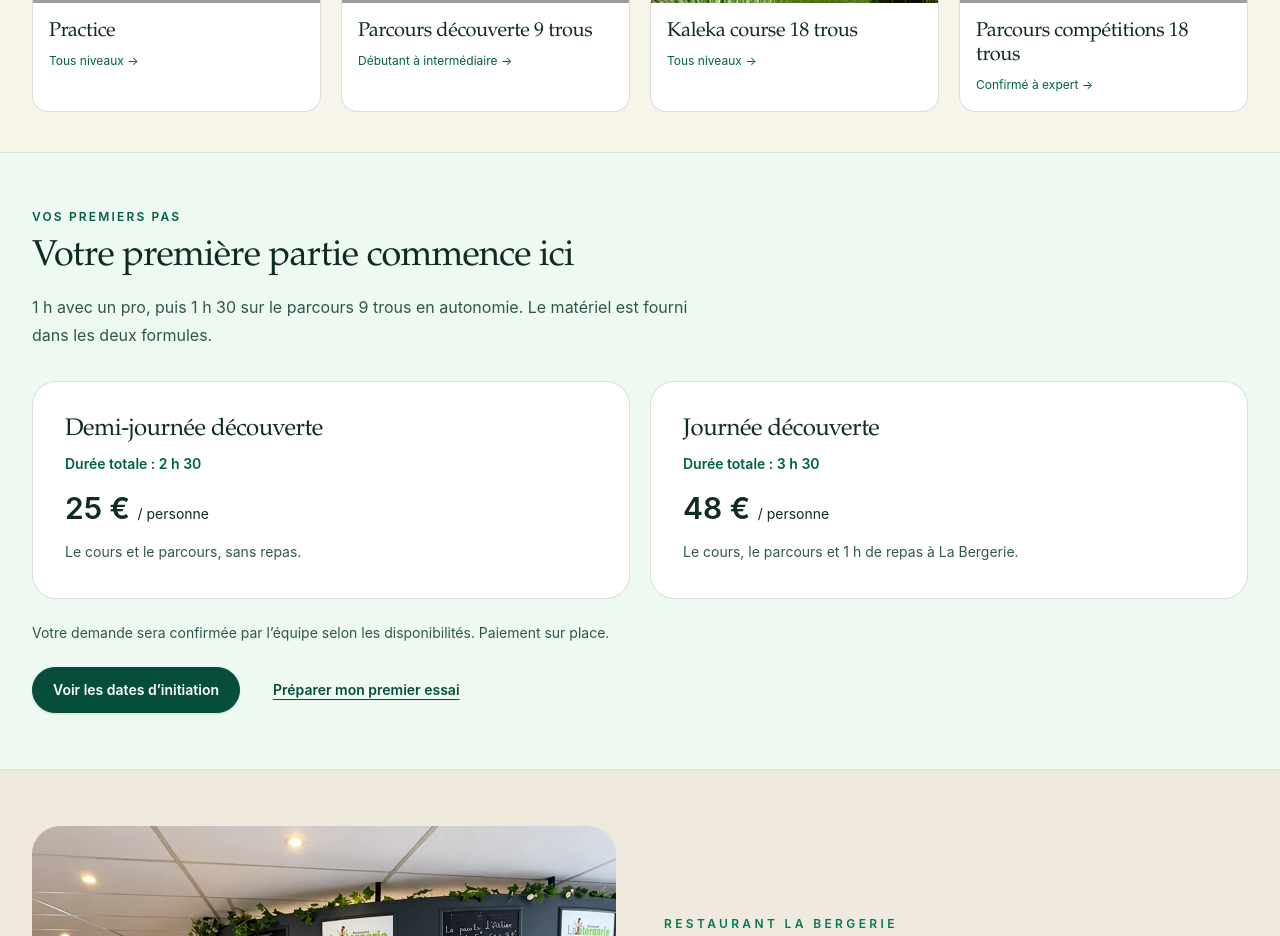
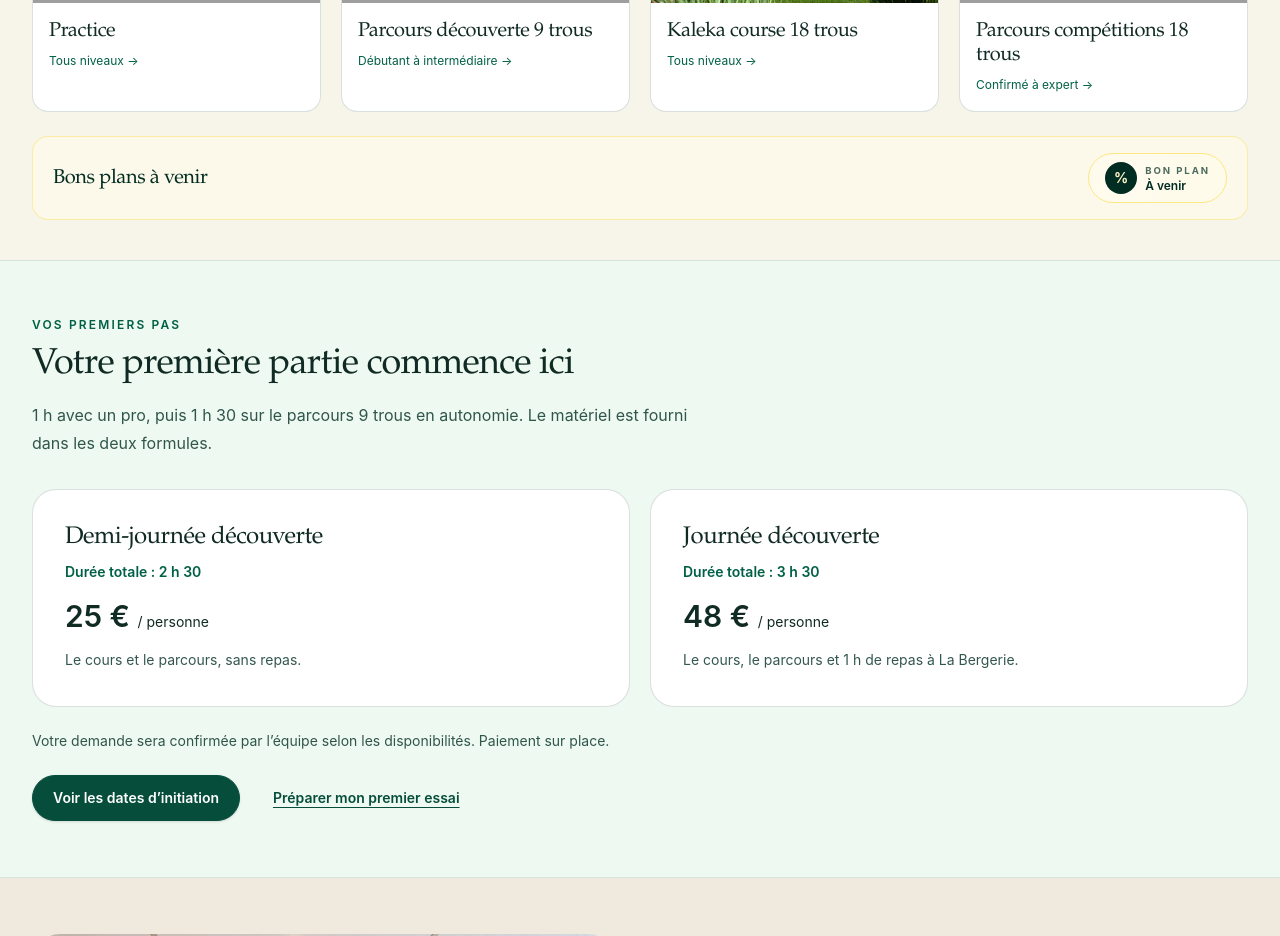
Before and after one commit to Pricelite/website-golfmarcilly, a Next.js app: page / in a window 1280 px wide. Shown: the part 1380-2316 px from the top of the page. Built offline with nearby package versions, Linux system fonts and the light colour scheme; grey boxes are pictures that could not be loaded.

Commit message:
Keep offers entry visible without active promotions

```diff
--- a/src/app/page.tsx
+++ b/src/app/page.tsx
@@ -76,10 +76,10 @@ export default async function HomePage() {
             <div className="p-4"><h3 className="font-serif text-lg leading-6 sm:text-xl">{course.slug === "pitch-putt-kaleka-18-trous" ? "Kaleka course 18 trous" : course.title}</h3><p className="mt-2 text-xs leading-5 text-emerald-800">{course.level} <span aria-hidden="true">→</span></p></div>
           </Link>)}
         </div>
-        {activeOffers.length > 0 ? <div className="mt-6 flex flex-wrap items-center justify-between gap-4 rounded-2xl border border-amber-200/70 bg-amber-50/60 px-5 py-4">
-          <p className="font-serif text-xl text-emerald-950">Les offres du moment</p>
-          <PromoOffersModal label="Voir les offres" offers={activeOffers} />
-        </div> : null}
+        <div className="mt-6 flex flex-wrap items-center justify-between gap-4 rounded-2xl border border-amber-200/70 bg-amber-50/60 px-5 py-4">
+          <p className="font-serif text-xl text-emerald-950">{activeOffers.length > 0 ? "Les offres du moment" : "Bons plans à venir"}</p>
+          <PromoOffersModal label={activeOffers.length > 0 ? "Voir les offres" : "À venir"} offers={activeOffers} />
+        </div>
       </section>
 
       <section aria-labelledby="discovery-title" className="border-y border-emerald-950/10 bg-emerald-50/70 py-10 sm:py-14">
--- a/src/components/promo-offers-modal.tsx
+++ b/src/components/promo-offers-modal.tsx
@@ -324,7 +324,7 @@ export function PromoOffersModal({ label, offers }: PromoOffersModalProps) {
               <div className="flex items-start justify-between gap-4">
                 <div className="max-w-2xl">
                   <p className="text-sm font-semibold uppercase tracking-[0.28em] text-amber-700/90">
-                    Bon plan du moment
+                    {totalOffers ? "Bon plan du moment" : "Bons plans"}
                   </p>
                   <h2 className="mt-3 font-serif text-3xl leading-tight sm:text-4xl" id={titleId}>
                     {totalOffers ? "✨ Nos Offres du Moment" : "Offres à venir bientôt"}
```
